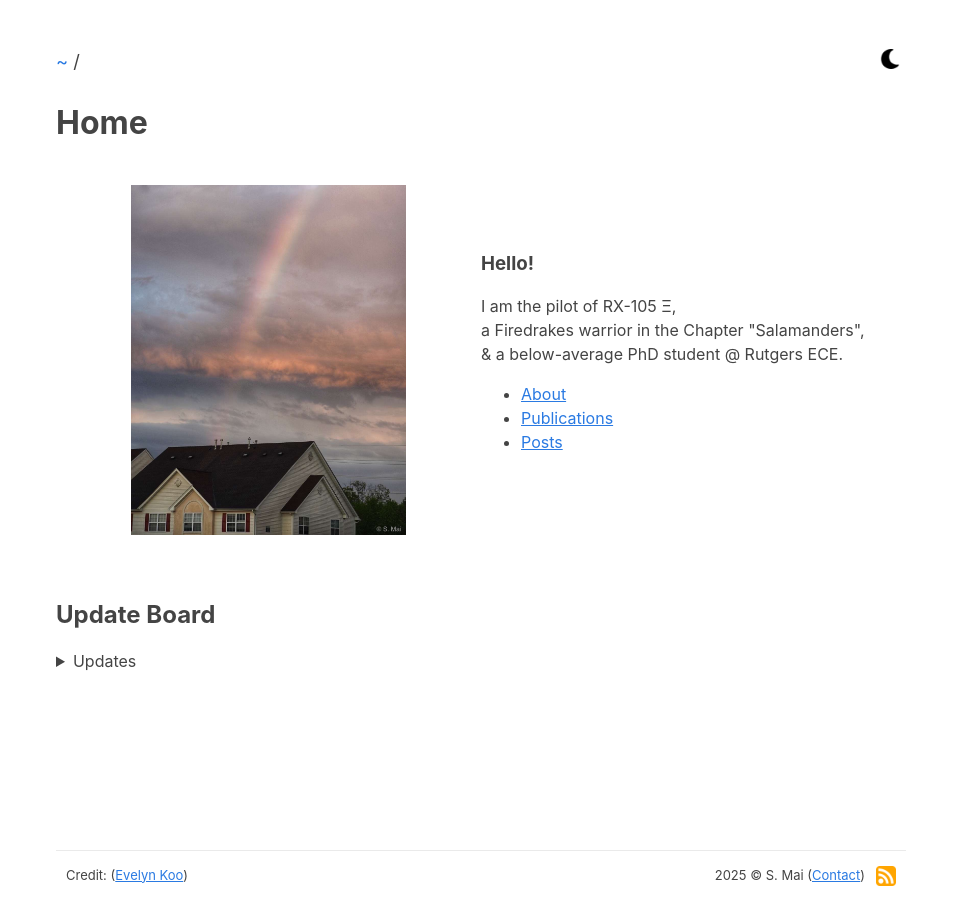
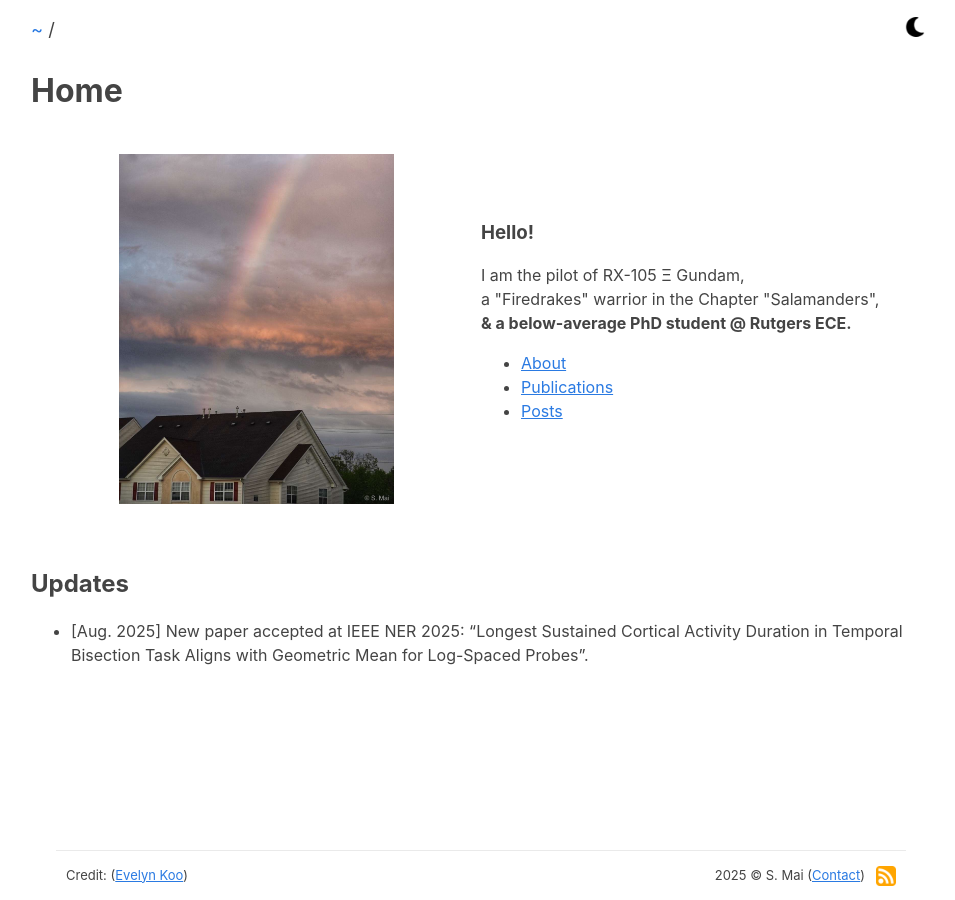
Before and after one commit to hatute/hatute.github.io, a Jekyll site: the page built from index.markdown, in a window 1280 px wide. Shown: the whole page, without its empty margins (159-1114 px from the left). Built offline with Jekyll 4.4.1, drawn with Linux system fonts in a browser that asks for light colours.

Commit message:
update the index and reduce the top margin

```diff
--- a/_sass/base.scss
+++ b/_sass/base.scss
@@ -1,7 +1,15 @@
 body {
-  max-width: 850px;
-  margin: 40px auto;
-  padding: 0 10px 40px;
+  max-width: 900px;
+  // margin: 40px auto;
+  margin-top: 20; /* Remove top margin */
+  margin-right: auto; /* Keep horizontal centering */
+  margin-bottom: 40px; /* Keep bottom margin */
+  margin-left: auto;
+  // padding: 0 10px 40px;
+  padding-top: 0;
+  padding-right: 10px;
+  padding-bottom: 40px;
+  padding-left: 10px;
   font: 16px/1.5 -apple-system, BlinkMacSystemFont, "Segoe UI", Roboto,
     "Helvetica Neue", Arial, "Noto Sans", sans-serif, "Apple Color Emoji",
     "Segoe UI Emoji", "Segoe UI Symbol", "Noto Color Emoji";
--- a/_sass/layout.scss
+++ b/_sass/layout.scss
@@ -66,16 +66,20 @@ div.columns:nth-of-type(even) {
 
 .grid-desc {
   grid-area: desc;
-  display: flex;           /* Add this */
-  flex-direction: column;  /* Add this */
+  display: flex; /* Add this */
+  flex-direction: column; /* Add this */
   justify-content: center; /* Add this */
   margin: auto 0;
+}
+
+.grid-desc span {
+  display: inline;
+  white-space: nowrap;
 }
 
 .grid-link {
   grid-area: links;
 }
-
 
 @media (max-width: 768px) {
   .home-grid {
--- a/index.markdown
+++ b/index.markdown
@@ -11,9 +11,11 @@ title: Home
     </div>
     <div class="grid-desc">
     <h3>Hello!</h3>
-        I am the pilot of RX-105 Ξ, <br>
-        a Firedrakes warrior in the Chapter "Salamanders", <br>
-        & a below-average PhD student @ Rutgers ECE.
+        I am the pilot of RX-105 Ξ Gundam, <br>
+        a "Firedrakes" warrior in the Chapter "Salamanders",
+        <!-- a below-average PhD student @ Rutgers ECE.
+         -->
+         <span><b>& a below-average PhD student @ Rutgers ECE.</b></span>
         <ul>
             <li><a href="/about">About</a></li>
             <li><a href="/publications">Publications</a></li>
@@ -24,9 +26,12 @@ title: Home
 </div>
 <br>
 
-## Update Board
-<details>
+## Updates
+
+- [Aug. 2025] New paper accepted at IEEE NER 2025: "Longest Sustained Cortical Activity Duration in Temporal Bisection Task Aligns with Geometric Mean for Log-Spaced Probes".
+
+<!-- <details>
     <summary>Updates</summary><ul>
-        <li>No Update</li>
+        <li>Our paper "</li>
     </ul>
-</details>
+</details> -->
```
Also changed, not shown: 1 other file.
